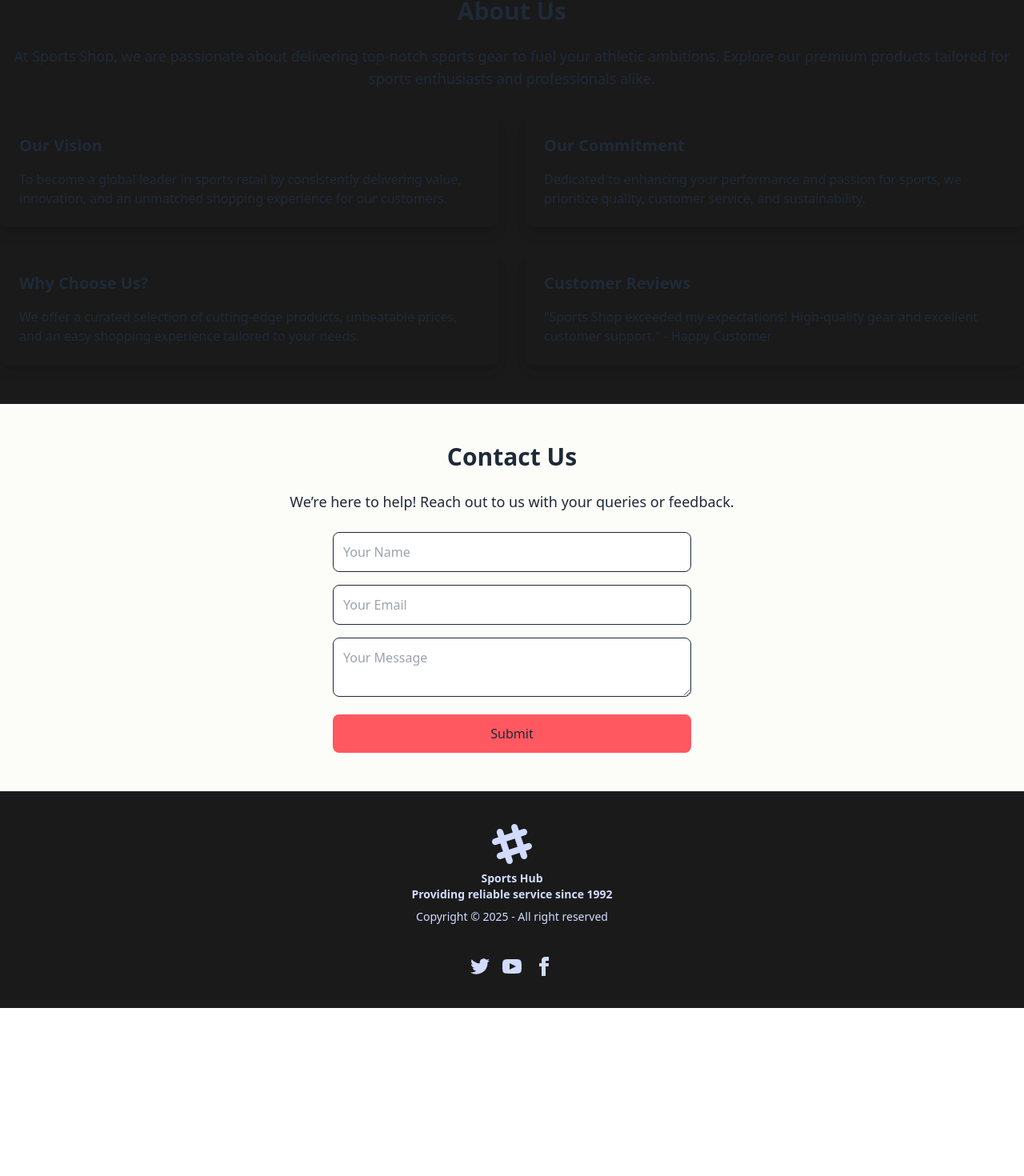
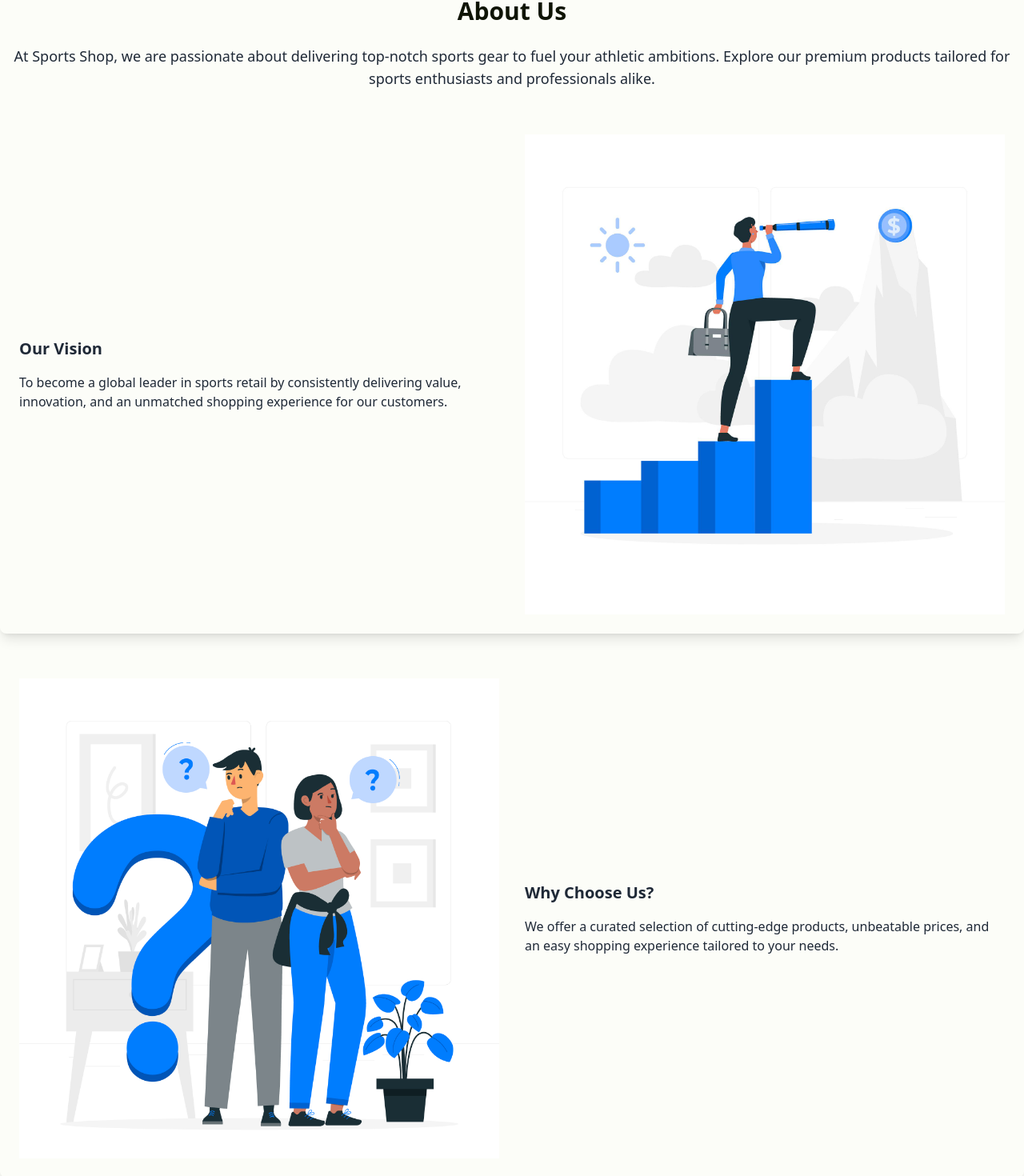
Before and after one commit to ahasan-ullah/Assignment-Ten-PH, a React (Vite) app: page / in a window 1280 px wide. Shown: the part 1730-3200 px from the top of the page at 80% size. Before the commit the page ends 2990 px from the top, so only its background shows below. Built offline with nearby package versions, Linux system fonts and the light colour scheme; no server answers.

Commit message:
about us section modified

```diff
--- a/src/componets/About.jsx
+++ b/src/componets/About.jsx
@@ -1,34 +1,42 @@
+import image1 from "../assets/vision.jpg";
+import image2 from "../assets/why-choose-us.jpg";
 const About = () => (
-  <section id="about" className="py-12 bg-[#1A1A1A] text-white border-b">
+  <section id="about" className="py-12 text-white">
     <div className="container mx-auto">
-      <h2 className="text-3xl font-bold text-center mb-6">About Us</h2>
+      <h2 className="text-3xl font-bold text-center text-text mb-6">About Us</h2>
       <p className="text-center text-lg mb-8">
-        At Sports Shop, we are passionate about delivering top-notch sports gear to fuel your athletic ambitions. Explore our premium products tailored for sports enthusiasts and professionals alike.
+        At Sports Shop, we are passionate about delivering top-notch sports gear
+        to fuel your athletic ambitions. Explore our premium products tailored
+        for sports enthusiasts and professionals alike.
       </p>
-      <div className="grid grid-cols-1 md:grid-cols-2 gap-8">
-        <div className="p-6 bg-white text-black rounded-lg shadow-lg">
+      <div className="grid grid-cols-1 gap-8">
+        <div className="p-6 bg-white text-black rounded-lg shadow-lg flex flex-col md:flex-row items-center gap-8">
+          <div className="md:w-1/2">
             <h3 className="font-bold text-xl mb-4">Our Vision</h3>
             <p>
-            To become a global leader in sports retail by consistently delivering value, innovation, and an unmatched shopping experience for our customers.
+              To become a global leader in sports retail by consistently
+              delivering value, innovation, and an unmatched shopping experience
+              for our customers.
             </p>
           </div>
-        <div className="p-6 bg-white text-black rounded-lg shadow-lg">
-          <h3 className="font-bold text-xl mb-4">Our Commitment</h3>
+          <div className="md:w-1/2">
+            <img src={image1} alt="" />
+          </div>
+        </div>
+        <div className="p-6 bg-white text-black  rounded-lg shadow-lg flex flex-col md:flex-row items-center gap-8">
+          <div className="md:w-1/2 hidden md:flex">
+            <img src={image2} alt="" />
+          </div>
+          <div className="md:w-1/2">
+            <h3 className="font-bold text-xl mb-4">Why Choose Us?</h3>
             <p>
-            Dedicated to enhancing your performance and passion for sports, we prioritize quality, customer service, and sustainability.
+              We offer a curated selection of cutting-edge products, unbeatable
+              prices, and an easy shopping experience tailored to your needs.
             </p>
           </div>
-        <div className="p-6 bg-white text-black  rounded-lg shadow-lg">
-          <h3 className="font-bold text-xl mb-4">Why Choose Us?</h3>
-          <p>
-            We offer a curated selection of cutting-edge products, unbeatable prices, and an easy shopping experience tailored to your needs.
-          </p>
+          <div className="md:w-1/2 md:hidden flex">
+            <img src={image2} alt="" />
           </div>
-        <div className="p-6 bg-white text-black  rounded-lg shadow-lg">
-          <h3 className="font-bold text-xl mb-4">Customer Reviews</h3>
-          <p>
-            "Sports Shop exceeded my expectations! High-quality gear and excellent customer support." - Happy Customer
-          </p>
         </div>
       </div>
     </div>
```
Also changed, not shown: src/assets/vision.jpg (added), src/assets/why-choose-us.jpg (added). Lines whose indentation alone changed are shown as unchanged.
